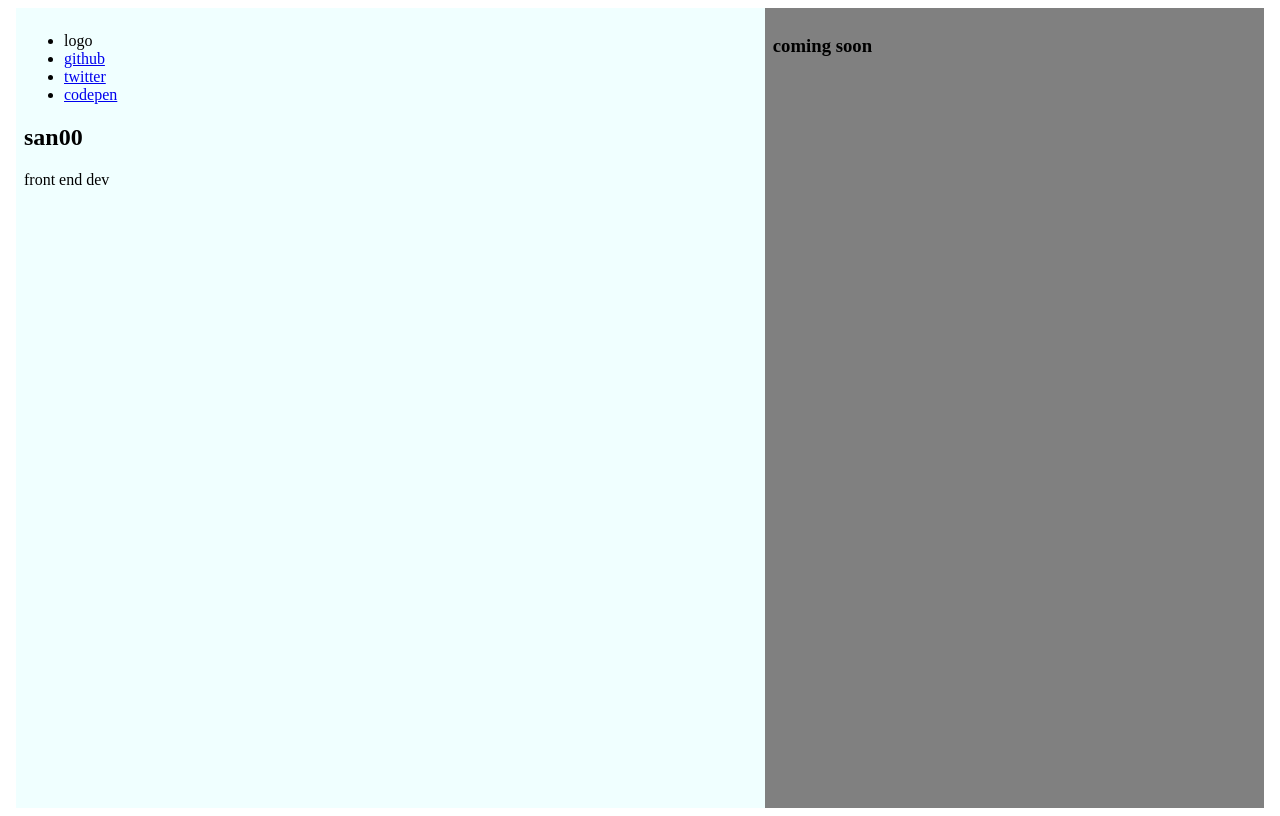
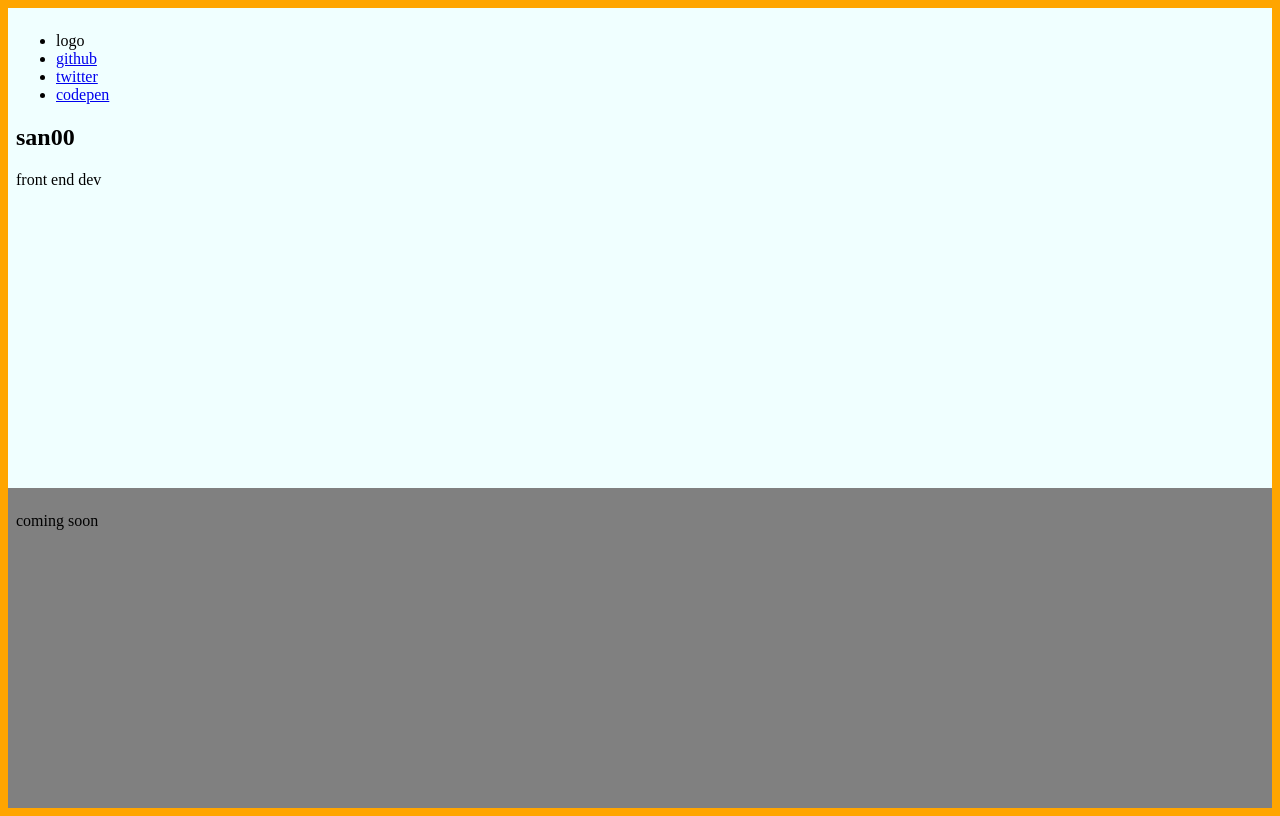
Before and after one commit to san00/Portfolio-site, a website: page src/index.html in a window 1280 px wide. Drawn offline with Linux system fonts and the light colour scheme.

Commit message:
Layout page  single column

```diff
--- a/src/index.html
+++ b/src/index.html
@@ -9,8 +9,7 @@
   <link rel="stylesheet" href="css/style.css">
 </head>
 
-<body>
-  <main class="page">
+<body class="page">
     <section class="page--left">
       <header>
         <nav class="page--left-nav">
@@ -22,17 +21,12 @@
           </ul>
         </nav>
       </header>
-      <footer>
         <h1 class="page--left-author">san00</h1>
         <p class=" page--left-title">front end dev</p>
-      </footer>
     </section>
     <section class="page--right">
-      <footer>
-        <h3>coming soon</h3>
-      </footer>
+        <p>coming soon</p>
     </section>
-  </main>
 </body>
 <script src="js/main.js"></script>
 
--- a/src/sass/style.scss
+++ b/src/sass/style.scss
@@ -2,6 +2,7 @@
   height: 100vh;
   box-sizing: border-box;
   margin: 0.5rem;
+  background-color: orange;
 }
 
 *,
@@ -12,16 +13,14 @@
 
 .page--left {
   background-color: azure;
-  height: 100%;
-  width: 60%;
-  float: left;
+  height: 60%;
   padding: 0.5rem;
+  grid-area: left;
 }
 
 .page--right {
-  height: 100%;
-  width: 40%;
-  float: right;
+  height: 40%;
   padding: 0.5rem;
   background-color: grey;
+  grid-area: right;
 }
```
Also changed, not shown: dist/index.html, src/css/style.css.
